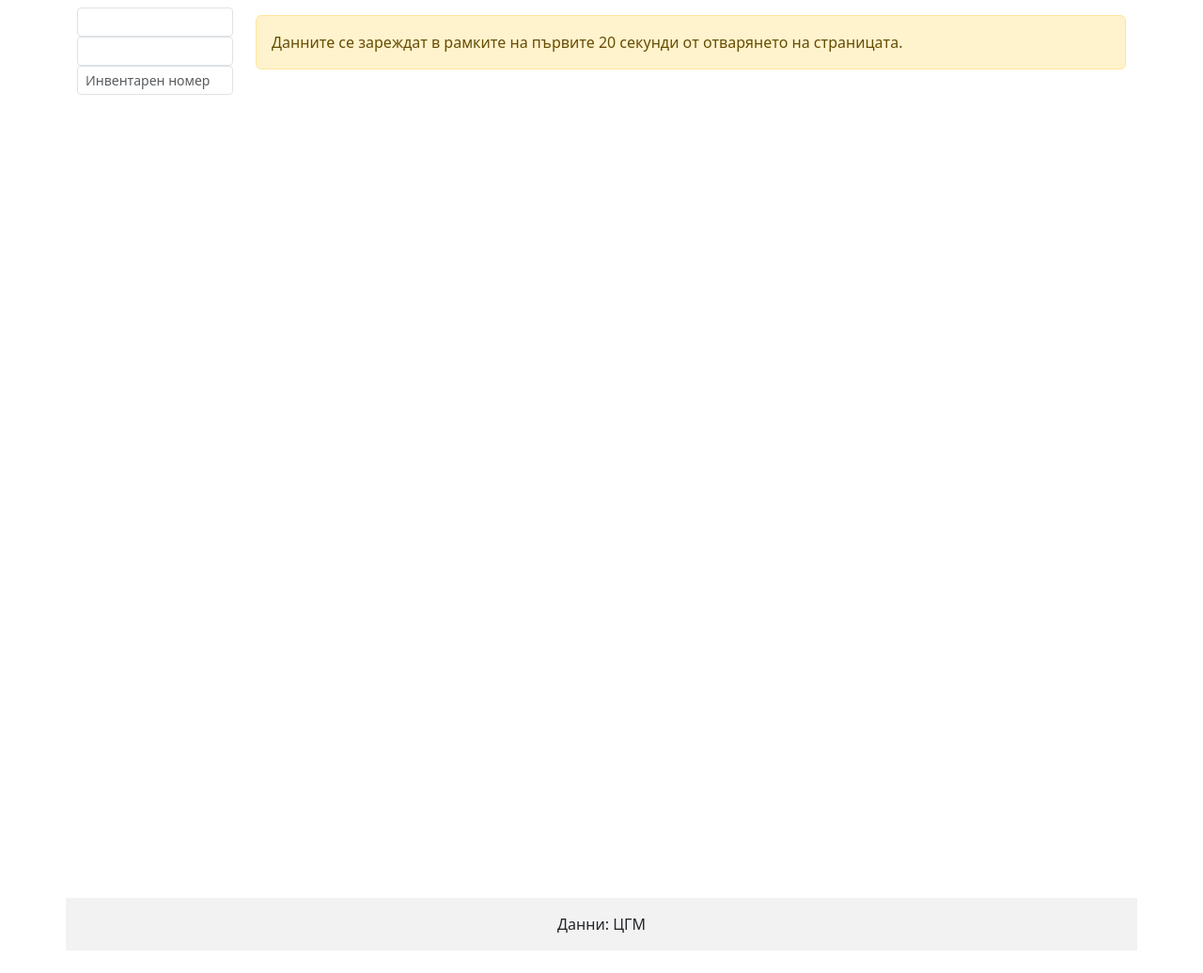
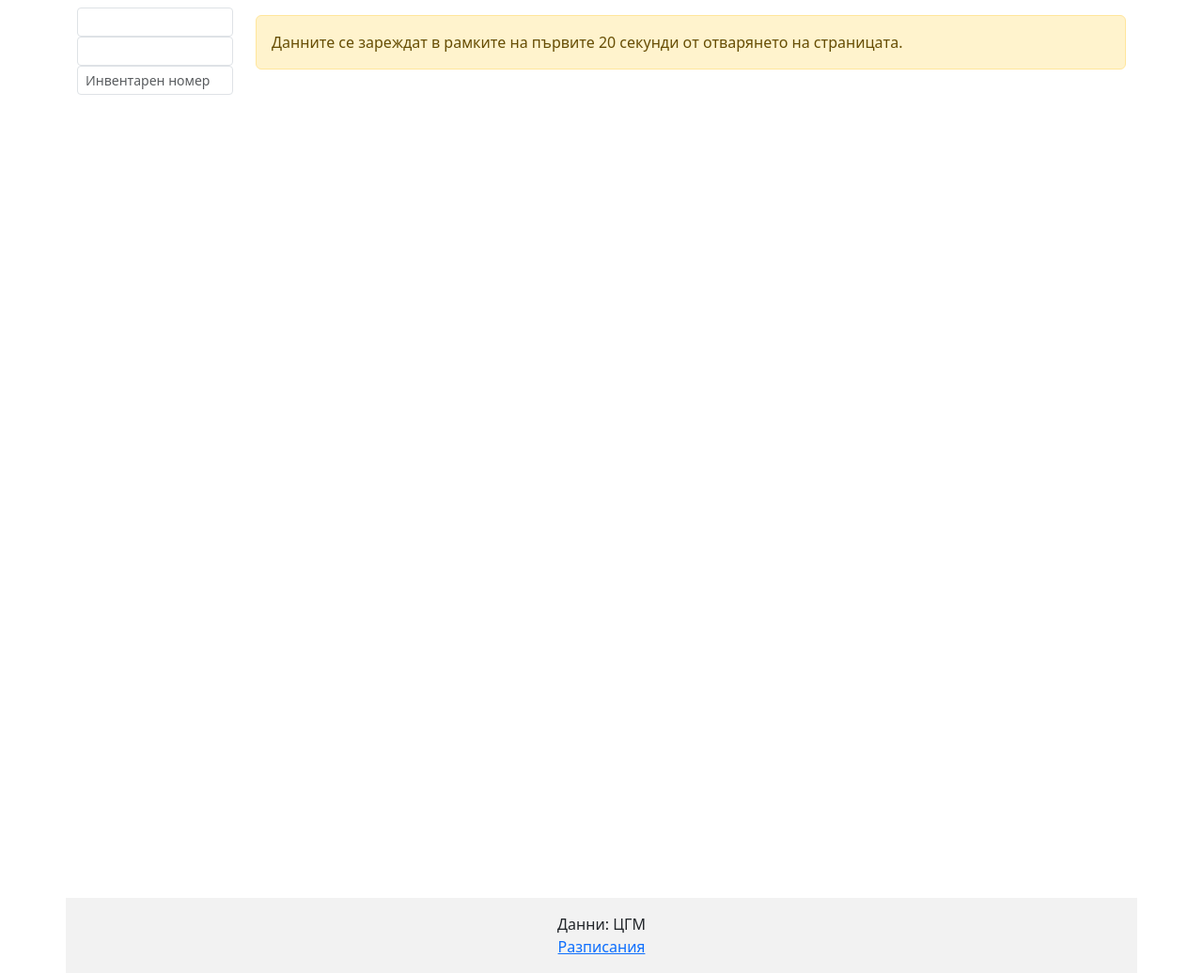
Before and after one commit to Dimitar5555/sofiatraffic-livemap, a website: page docs/index.html in a window 1280 px wide. Shown: the whole page at 94% size. Before the commit the page ends 1012 px from the top, so only its background shows below. Drawn offline with nearby package versions, Linux system fonts and the light colour scheme; no server answers.

Commit message:
Added link to schedules app

```diff
--- a/docs/index.html
+++ b/docs/index.html
@@ -55,7 +55,9 @@
 
     <footer class="footer">
         <div class="container text-center p-3" style="background-color: rgba(0, 0, 0, 0.05);">
-          Данни: ЦГМ
+          Данни: ЦГМ <br>
+
+          <a href="https://dimitar5555.github.io/sofiatraffic-schedules/" target="_blank">Разписания</a>
         </div>
     </footer>
 
```
